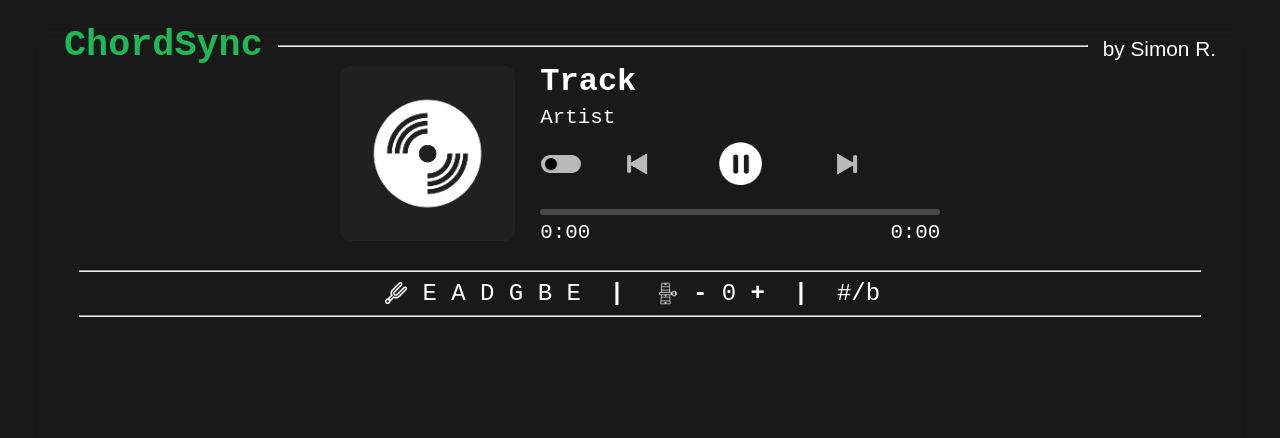
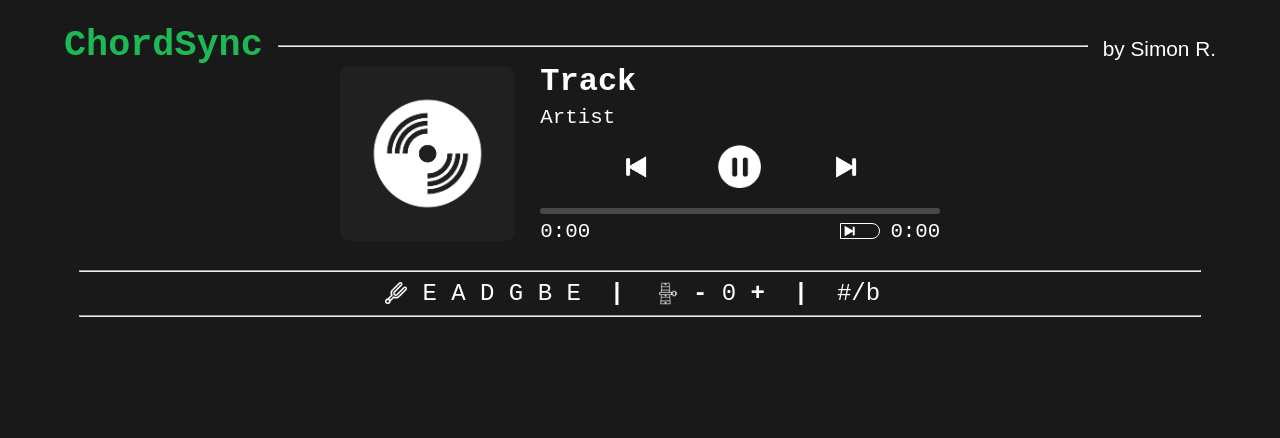
Before and after one commit to simonroedig/ChordSync, a Flask app: page / in a window 1280 px wide. Shown: the top 438 px of the page. Run offline with Flask 3, Linux system fonts and the light colour scheme; some libraries are stand-ins or nearby versions; some web fonts are replaced.

Commit message:
new sync skip button

```diff
--- a/static/js/script.js
+++ b/static/js/script.js
@@ -260,11 +260,11 @@ next_spotify_track_button.addEventListener("click", () => {
 });
 next_spotify_track_button.addEventListener("mouseover", () => {
     if (!is_on_touch_device) {
-        next_spotify_track_button.style.opacity = "1";
+        next_spotify_track_button.style.scale = "1.1";
     }
 });
 next_spotify_track_button.addEventListener("mouseout", () => {
-    next_spotify_track_button.style.opacity = "0.7";
+    next_spotify_track_button.style.scale = "1";
 });
 
 // Previous Song
@@ -275,11 +275,11 @@ previous_spotify_track_button.addEventListener("click", () => {
 });
 previous_spotify_track_button.addEventListener("mouseover", () => {
     if (!is_on_touch_device) {
-        previous_spotify_track_button.style.opacity = "1";
+        previous_spotify_track_button.style.scale = "1.1";
     }
 });
 previous_spotify_track_button.addEventListener("mouseout", () => {
-    previous_spotify_track_button.style.opacity = "0.7";
+    previous_spotify_track_button.style.scale = "1";
 });
 
 // Play/Pause Song
--- a/static/styles/mainpage.css
+++ b/static/styles/mainpage.css
@@ -200,7 +200,7 @@ body {
 #IDbackButton {
     width: 40px;
     cursor: pointer;
-    opacity: 0.7;
+    opacity: 1;
     transition: 0.1s ease-in-out;
 }
 
@@ -216,7 +216,7 @@ body {
 #IDforwardButton {
     width: 40px;
     cursor: pointer;
-    opacity: 0.7;
+    opacity: 1;
     transition: 0.1s ease-in-out;
 }
 
@@ -228,7 +228,7 @@ body {
     cursor: pointer;
     visibility: visible;
     display: block;
-    margin-top: 5%;
+    margin-top: 3%;
 }
 
 #IDtimeLineFilled {
@@ -239,7 +239,7 @@ body {
     width: 0%;
     visibility: visible;
     display: block;
-    margin-top: 5%;
+    margin-top: 3%;
 }
 
 #IDtimeLineEmpty2 {
@@ -250,7 +250,7 @@ body {
     cursor: pointer;
     visibility: hidden;
     display: none;
-    margin-top: 5%;
+    margin-top: 3%;
 }
 
 #IDtimeLineFilled2 {
@@ -261,7 +261,7 @@ body {
     width: 0%;
     visibility: hidden;
     display: none;
-    margin-top: 5%;
+    margin-top: 3%;
 }
 
 
@@ -409,23 +409,30 @@ body {
     }
 }
 
+#IDdivSyncButtonAndTime {
+    display: flex;
+    flex-direction: row;
+}
+
 #IDsyncSkipToggle {
-    margin-left: -74px;
-    margin-right: 35px;
+    margin: 0;
+    margin-top: 3px;
+    margin-left: 10px;
+    margin-right: 10px;
+
     -webkit-appearance: none;
     -moz-appearance: none;
     appearance: none;
     width: 40px;
-    height: 18px;
+    height: 16px;
     display: inline-block;
     position: relative;
-    border-radius: 50px;
+    border: solid 1px #ffffff;
+    border-top-right-radius: 50px;
+    border-bottom-right-radius: 50px;
     overflow: hidden;
-    outline: none;
-    border: none;
     cursor: pointer;
-    background-color: white;
-    opacity: 0.7;
+    opacity: 1;
     transition: background-color ease 0.3s;
 }
 
@@ -434,34 +441,26 @@ body {
     display: block;
     position: absolute;
     z-index: 2;
-    width: 12px;
-    height: 12px;
-    background: black;
-    left: 4px;
-    top: 3px;
-    border-radius: 50%;
-    font: 10px/10px Helvetica;
-    text-transform: uppercase;
-    font-weight: bold;
-    text-indent: -12px;
-    word-spacing: 37px;
-    color: black;
-    text-shadow: -1px -1px rgba(0,0,0,0.15);
-    white-space: nowrap;
-    box-shadow: 0 1px 2px rgba(0,0,0,0.2);
+    width: 20px;
+    height: 16px;
+    background-image: url('/static/music_control/ForwardButton.png');
+    background-size: cover;
+    left: -2px;
+    top: -3px;
     transition: all cubic-bezier(0.3, 1.5, 0.7, 1) 0.3s;
 }
 
 #IDsyncSkipToggle:checked {
-    background-color: #62dbfb;
-    opacity: 1.0;
+    border: solid 1px #62dbfb;
+    border-radius: 50px;
 }
 
 #IDsyncSkipToggle:checked:before {
-    left: 25px;
-    background: black;
+    left: 18px;
+    background-image: url('/static/music_control/ForwardButton_Blue.png');
+    background-size: cover;
+}
 
-}
 
 
 @media only screen and (max-width: 1200px){
@@ -486,10 +485,6 @@ body {
     #IDdivAlbumAndTrackAndTime {
         margin: 2vh 0 2vh 0;
     }
-    #IDsyncSkipToggle {
-        margin-left: -60px;
-        margin-right: 20px;
-    }
 }
 
 
--- a/templates/index.html
+++ b/templates/index.html
@@ -418,7 +418,6 @@
                 </div>
 
                 <div id="IDmusicControl">
-                    <input id="IDsyncSkipToggle" type="checkbox"/>
                     <img id="IDbackButton" title="Previous Song" src="static/music_control/BackwardButton.png"/>
                     <img id="IDplayAndPauseButton" title="Play or Pause Song" src="static/music_control/PlayedButton.png"/>
                     <img id="IDforwardButton" title="Next Song" src="static/music_control/ForwardButton.png"/>
@@ -435,7 +434,15 @@
 
                     <div id="IDdivCurrentTime">
                         <p><span id="IDcurrentTime">{{ minutes }}:{{ "%02d"|format(seconds) }}</span></p>
-                        <p><span id="IDtrackDuration">{{ minutes }}:{{ "%02d"|format(seconds) }}</span></p>
+
+                        <div id="IDdivSyncButtonAndTime">
+                            <input id="IDsyncSkipToggle" type="checkbox"/>
+
+                            <p><span id="IDtrackDuration">{{ minutes }}:{{ "%02d"|format(seconds) }}</span></p>
+
+
+                        </div>
+
                     </div>
 
                 </div>
```
